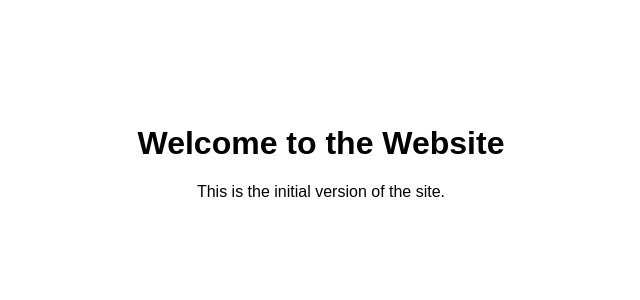
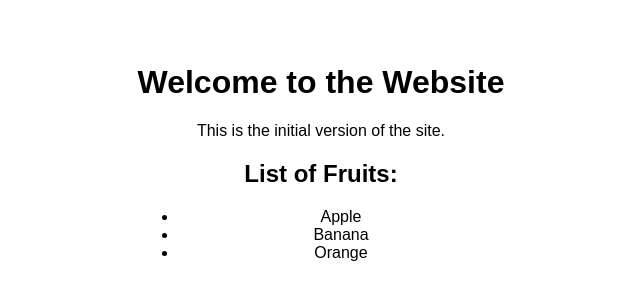
Before and after one commit to archith-pixel/ai-website-demo, a website: page index.html in a window 1280 px wide. Shown: the part 248-548 px from the top of the page, without its empty margins (319-959 px from the left). Drawn offline with Linux system fonts and the light colour scheme.

Commit message:
feat: AI implemented request - Add a list of fruits: Apple, Banana, Orange

```diff
--- a/index.html
+++ b/index.html
@@ -13,6 +13,12 @@
     <div class="container">
         <h1>Welcome to the Website</h1>
         <p>This is the initial version of the site.</p>
-        </div>
+        <h2>List of Fruits:</h2>
+        <ul>
+            <li>Apple</li>
+            <li>Banana</li>
+            <li>Orange</li>
+        </ul>
+    </div>
 </body>
 </html>
```
